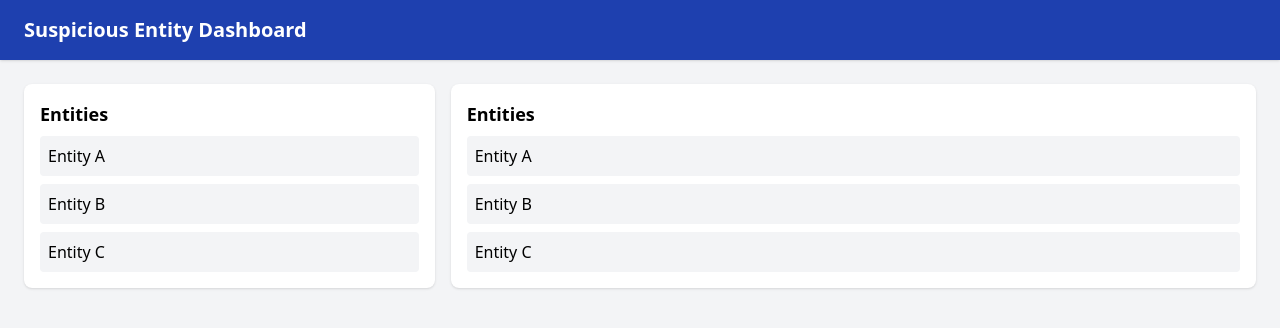
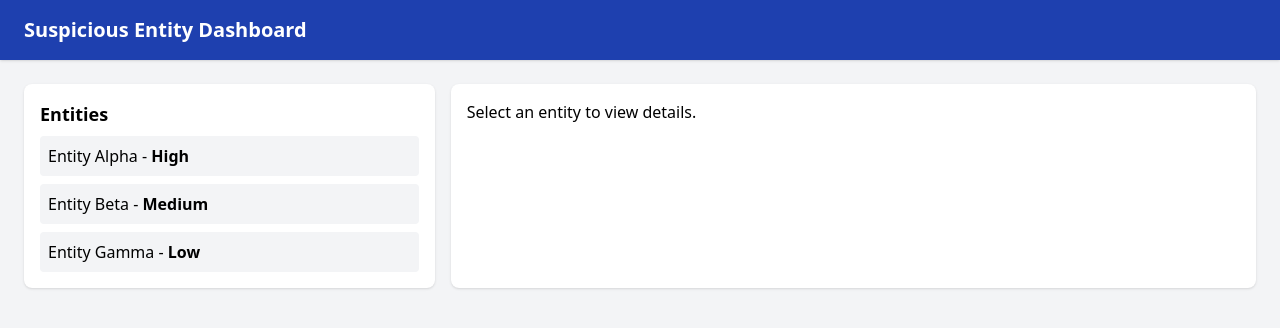
Before and after one commit to EliCohavi/suspicious-entity-dashboard, a React (Create React App) app: page / in a window 1280 px wide. Shown: the top 328 px of the page. Built offline with nearby package versions, Linux system fonts and the light colour scheme.

Commit message:
Add fake entity data and interactive list/detail components
Implement entity list and detail view with sample data

```diff
--- a/src/App.js
+++ b/src/App.js
@@ -1,17 +1,20 @@
+import { useState } from 'react';
 import EntityList from './components/EntityList';
 import EntityDetail from './components/EntityDetail';
 import Header from './components/Header';
 
 function App() {
+  const [selectedEntity, setSelectedEntity] = useState(null);
+
   return (
     <div className="min-h-screen bg-gray-100">
       <Header />
       <div className="flex p-6 space-x-4">
         <div className="w-1/3 bg-white p-4 rounded-lg shadow">
-          <EntityList />
+          <EntityList onSelect={setSelectedEntity} />
         </div>
         <div className="flex-1 bg-white p-4 rounded-lg shadow">
-          <EntityDetail />
+          <EntityDetail entity={selectedEntity} />
         </div>
       </div>
     </div>
--- a/src/components/EntityDetail.js
+++ b/src/components/EntityDetail.js
@@ -1,12 +1,14 @@
-export default function EntityList() {
+export default function EntityDetail({ entity }) {
+  if (!entity) {
+    return <p>Select an entity to view details.</p>;
+  }
+
   return (
     <div>
-      <h2 className="text-lg font-semibold mb-2">Entities</h2>
-      <ul className="space-y-2">
-        <li className="p-2 bg-gray-100 rounded hover:bg-gray-200 cursor-pointer">Entity A</li>
-        <li className="p-2 bg-gray-100 rounded hover:bg-gray-200 cursor-pointer">Entity B</li>
-        <li className="p-2 bg-gray-100 rounded hover:bg-gray-200 cursor-pointer">Entity C</li>
-      </ul>
+      <h2 className="text-lg font-semibold mb-2">{entity.name}</h2>
+      <p><strong>Threat Level:</strong> {entity.threatLevel}</p>
+      <p><strong>Last Seen:</strong> {new Date(entity.lastSeen).toLocaleString()}</p>
+      <p className="mt-4">{entity.description}</p>
     </div>
   );
 }
--- a/src/components/EntityList.js
+++ b/src/components/EntityList.js
@@ -1,11 +1,20 @@
-export default function EntityList() {
+import { useState } from 'react';
+import entities from '../data';
+
+export default function EntityList({ onSelect }) {
   return (
     <div>
       <h2 className="text-lg font-semibold mb-2">Entities</h2>
       <ul className="space-y-2">
-        <li className="p-2 bg-gray-100 rounded hover:bg-gray-200 cursor-pointer">Entity A</li>
-        <li className="p-2 bg-gray-100 rounded hover:bg-gray-200 cursor-pointer">Entity B</li>
-        <li className="p-2 bg-gray-100 rounded hover:bg-gray-200 cursor-pointer">Entity C</li>
+        {entities.map((entity) => (
+          <li
+            key={entity.id}
+            className="p-2 bg-gray-100 rounded hover:bg-gray-200 cursor-pointer"
+            onClick={() => onSelect(entity)}
+          >
+            {entity.name} - <span className="font-semibold">{entity.threatLevel}</span>
+          </li>
+        ))}
       </ul>
     </div>
   );
--- /dev/null
+++ b/src/data.js
@@ -0,0 +1,27 @@
+// src/data.js
+
+const entities = [
+  {
+    id: 1,
+    name: 'Entity Alpha',
+    threatLevel: 'High',
+    lastSeen: '2025-07-15T14:30:00Z',
+    description: 'Multiple suspicious network connections detected.',
+  },
+  {
+    id: 2,
+    name: 'Entity Beta',
+    threatLevel: 'Medium',
+    lastSeen: '2025-07-14T09:20:00Z',
+    description: 'Unusual login attempts observed.',
+  },
+  {
+    id: 3,
+    name: 'Entity Gamma',
+    threatLevel: 'Low',
+    lastSeen: '2025-07-13T18:45:00Z',
+    description: 'Minor irregular activity flagged.',
+  },
+];
+
+export default entities;
```
